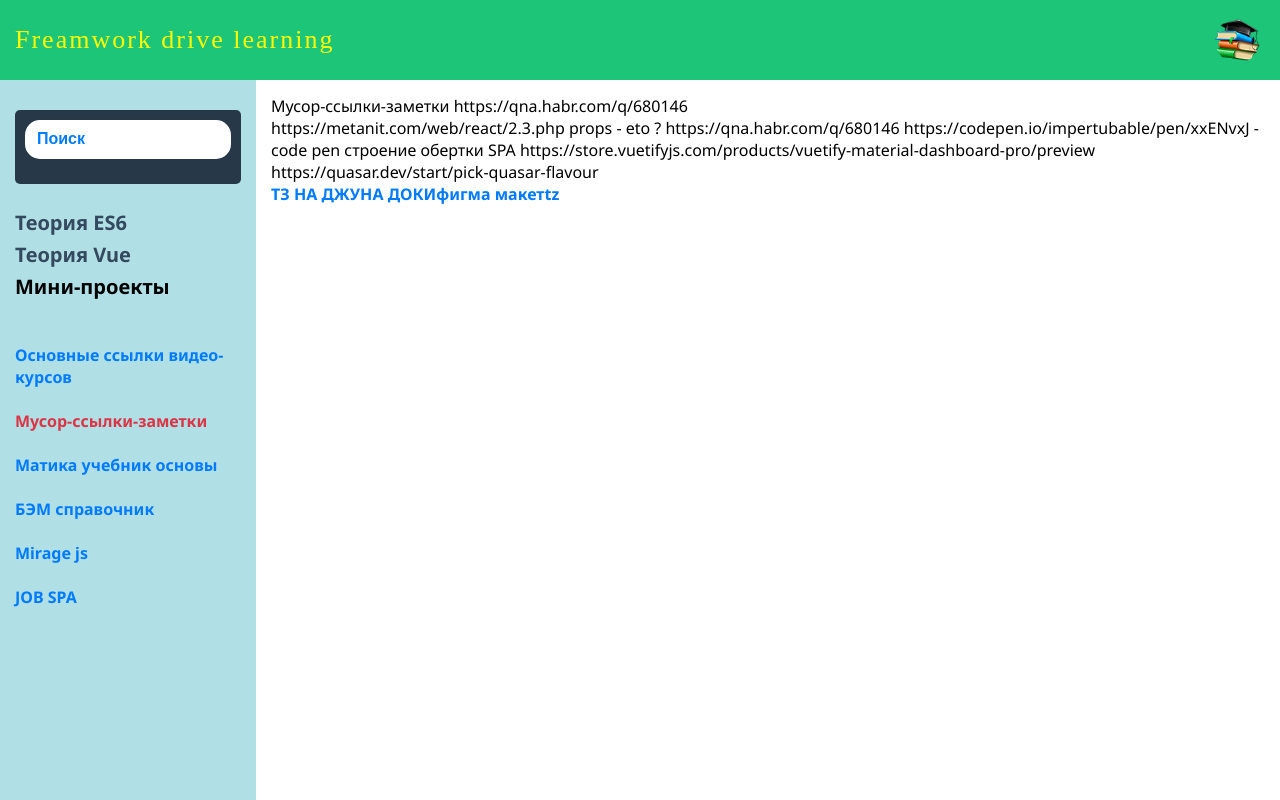
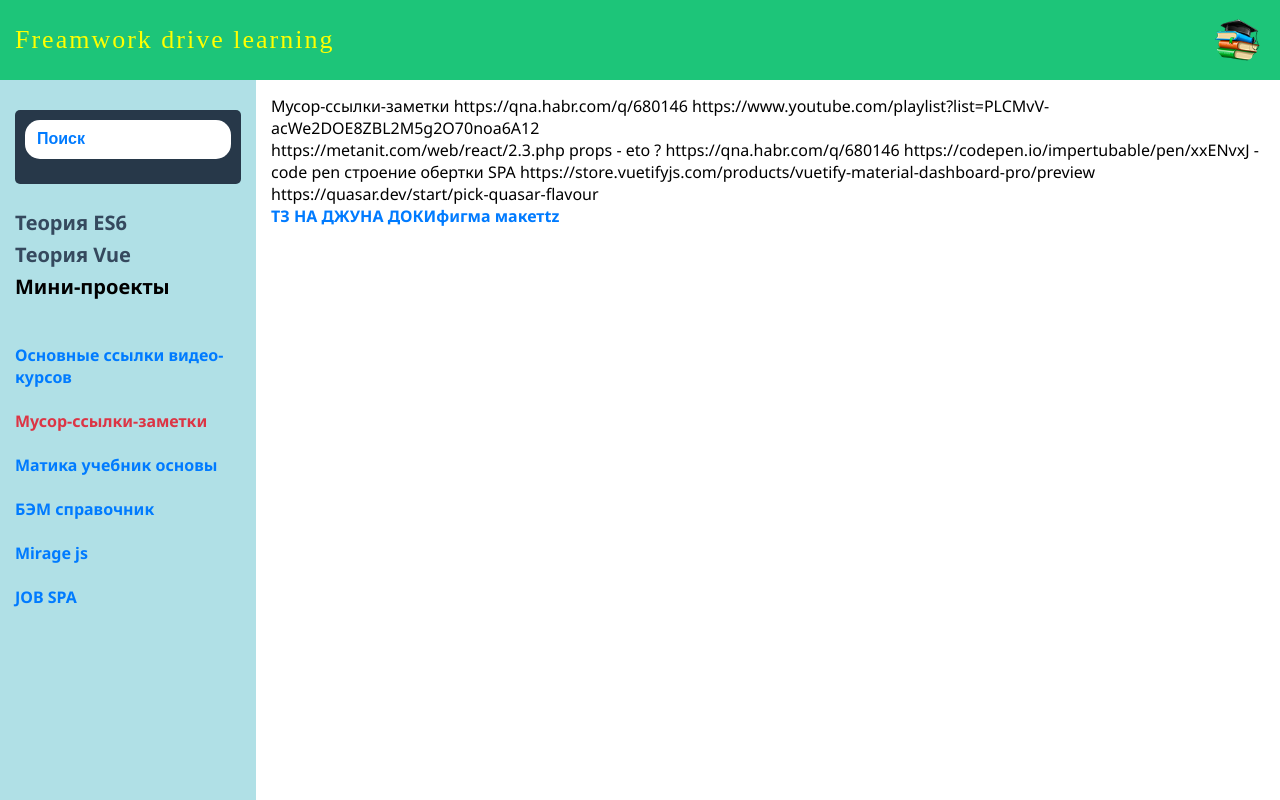
Before and after one commit to cossack-don/textbook, a Vue app: page /#/trash-links-notes in a window 1280 px wide. Built offline with nearby package versions, Linux system fonts and the light colour scheme; a web font is replaced by a local one.

Commit message:
add link for js native UI comp

```diff
--- a/src/views/Мусор-ссылки-заметки.vue
+++ b/src/views/Мусор-ссылки-заметки.vue
@@ -1,7 +1,7 @@
 <template>
   <div>Мусор-ссылки-заметки https://qna.habr.com/q/680146
 
-
+https://www.youtube.com/playlist?list=PLCMvV-acWe2DOE8ZBL2M5g2O70noa6A12
 
         <div>
       https://metanit.com/web/react/2.3.php props - eto ?
```
